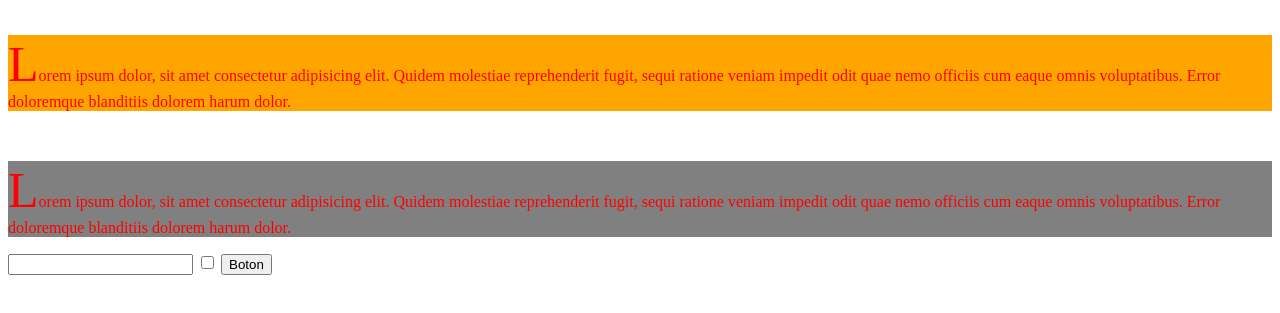
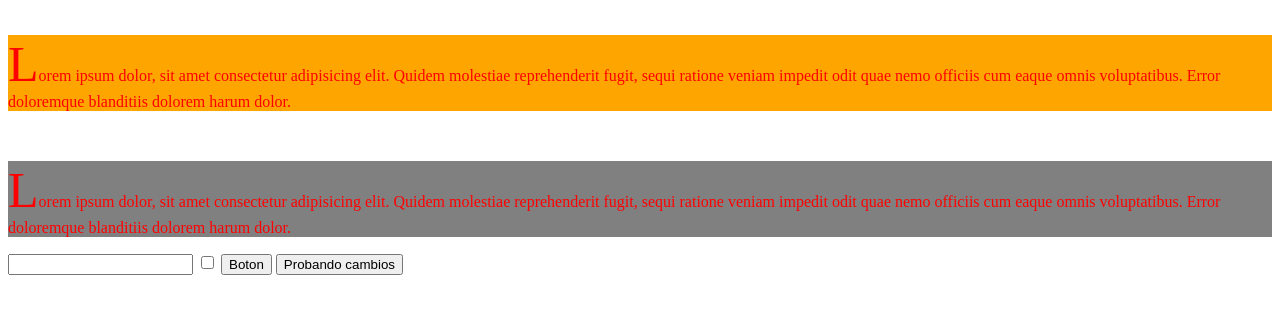
Before and after one commit to Fundamentos2020/ejercicios-clase-BigThor, a plain HTML site: page selectores.html in a window 1280 px wide. Shown: the part 79-392 px from the top of the page. Drawn offline with Linux system fonts and the light colour scheme.

Commit message:
Probando cambios desde terminal

```diff
--- a/selectores.html
+++ b/selectores.html
@@ -27,6 +27,7 @@
             <input type="text">
             <input type="checkbox">
             <button>Boton</button>
+            <button>Probando cambios</button>
         </form>
     </body>
 </html>
```
